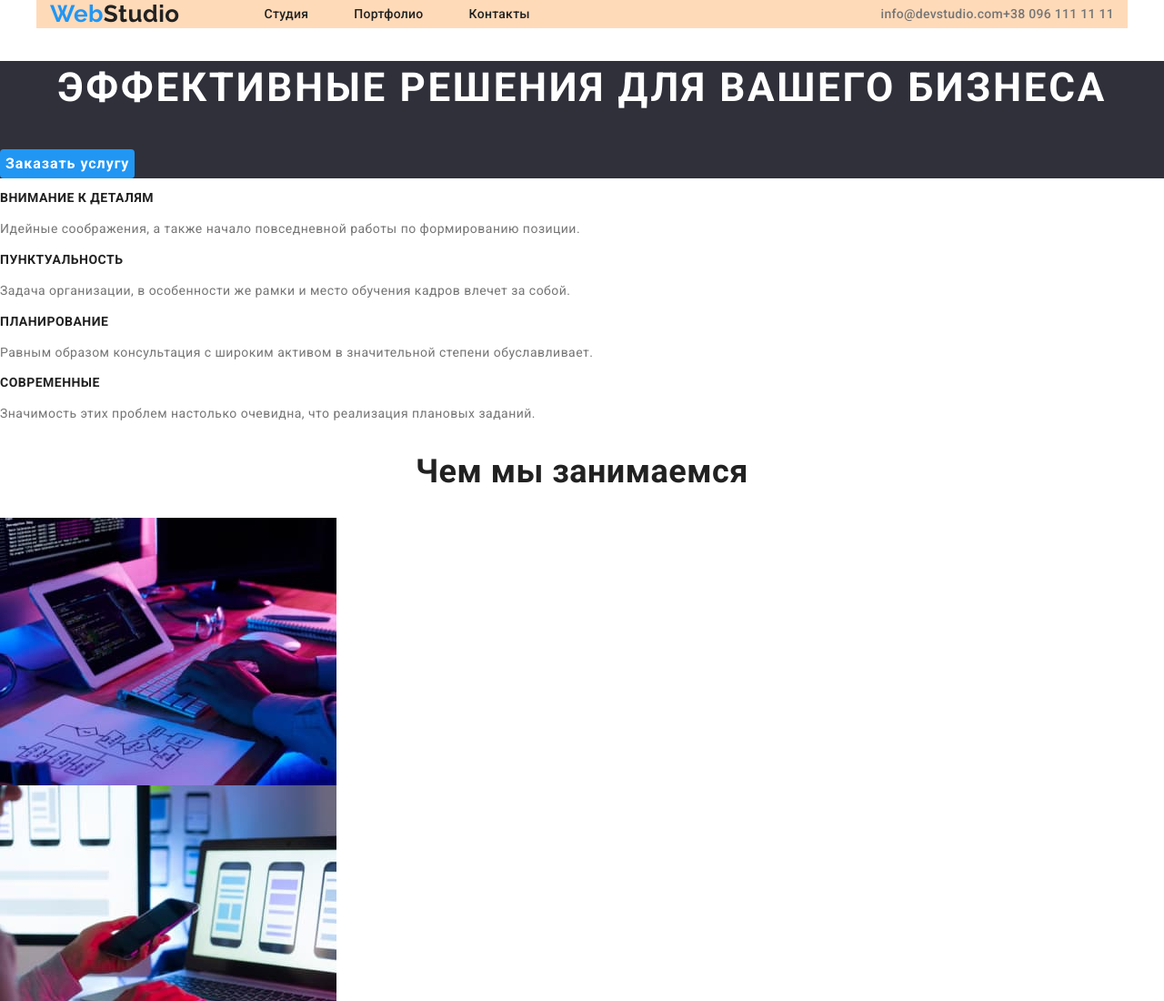
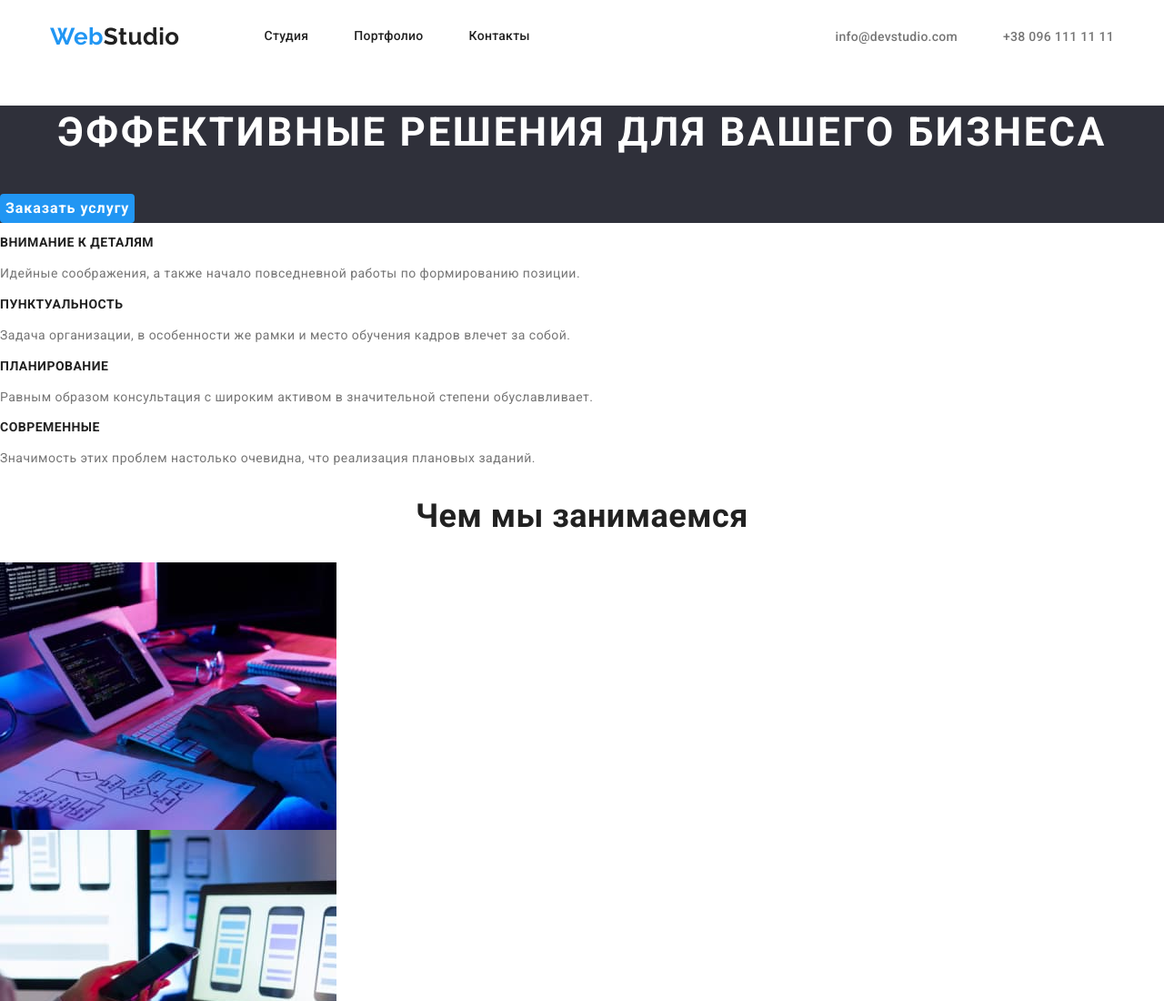
Before and after one commit to shvydkyi/goit-markup-hw-03, a plain HTML site: page index.html in a window 1280 px wide. Shown: the top 1100 px of the page at 91% size. Drawn offline with nearby package versions, Linux system fonts and the light colour scheme.

Commit message:
header-done

```diff
--- a/css/styles.css
+++ b/css/styles.css
@@ -37,9 +37,6 @@ body {
   margin: 0 auto;
   padding-left: 15px;
   padding-right: 15px;
-
-
-  background-color: peachpuff;
 }
 
 .header-container {
@@ -63,26 +60,37 @@ margin-right: 50px;
 }
 
 
-
 .header-contacts-container {
   display: flex;
-  justify-content: space-between;
-  margin-left: auto;
+    margin-left: auto;
+  }
+
+.header-contacts-item:not(:last-child) {
+margin-right: 50px;
 }
 
-.header-contacts-link:not(:first-child) {
-  display: flex;
-  justify-content: space-between;
-  margin-right: 50px;
-}
+
 
 .header-link {
+  display: block;
   font-style: normal;
   font-weight: 500;
   font-size: 14px;
   line-height: 1.14;
   letter-spacing: 0.02em;
   color: var(--primary-text-color);
+  padding-top: 32px;
+  padding-bottom: 32px;
+}
+
+.header-contacts-link {
+  font-family: Roboto;
+  font-style: normal;
+  font-weight: 500;
+  font-size: 14px;
+  line-height: 1.14;
+  letter-spacing: 0.02em;
+  color: var(--secondary-text-color);
 }
 
 
@@ -131,16 +139,6 @@ color: var(--primary-white-color)
   text-decoration: none;
 }
 
-
-.header-contacts-link {
-  font-family: Roboto;
-  font-style: normal;
-  font-weight: 500;
-  font-size: 14px;
-  line-height: 1.14;
-  letter-spacing: 0.02em;
-  color: var(--secondary-text-color);
-}
 
 .header-link:hover {
   color: var(--accent-color);
--- a/index.html
+++ b/index.html
@@ -28,9 +28,9 @@
             </ul>
         </nav>
             <ul class="header-contacts-container">
-                <li class="list">
+                <li class="header-contacts-item list">
                     <a  class="header-contacts-link link" href="mailto:info@devstudio.com">info@devstudio.com</a></li>
-                <li class="list">
+                <li class="header-contacts-item list">
                     <a  class="header-contacts-link link" href="tel:+380961111111">+38 096 111 11 11</a></li>
             </ul>
             </div>
```
